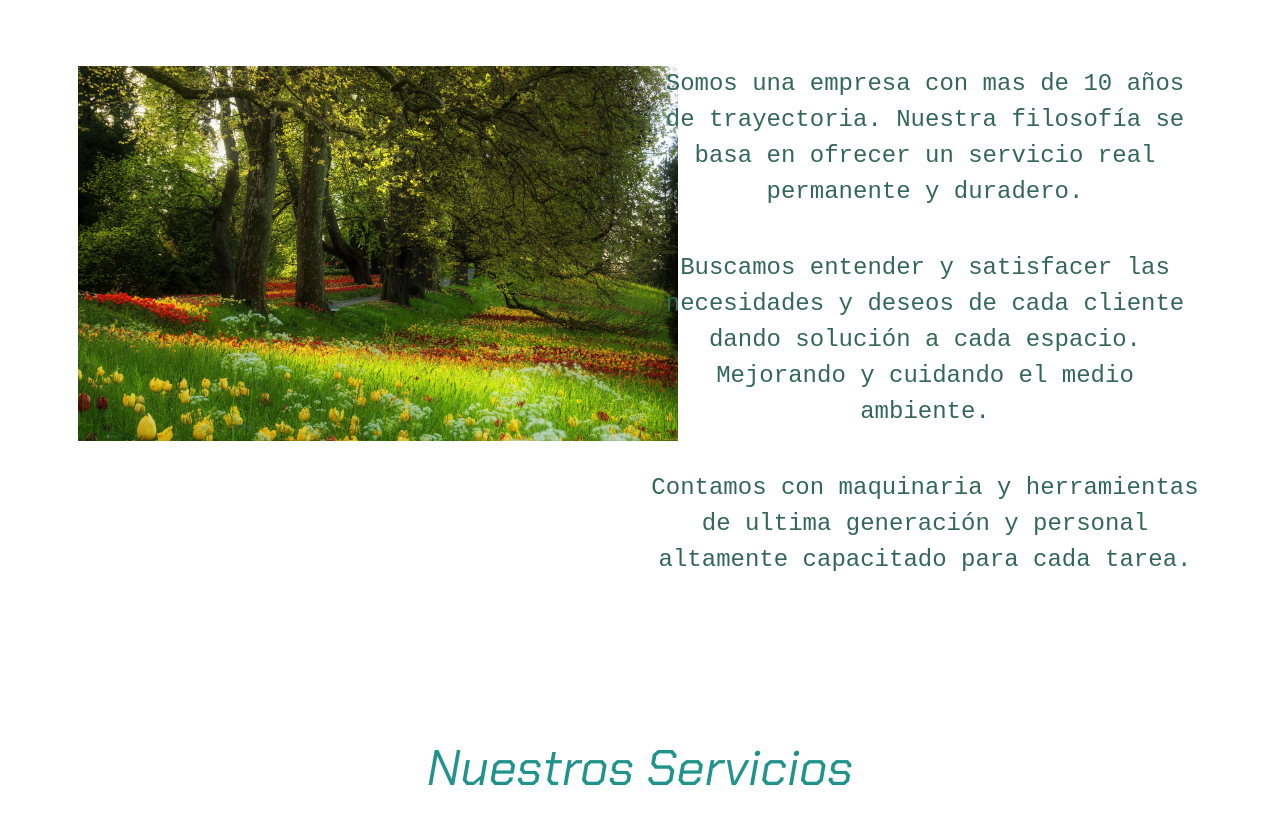
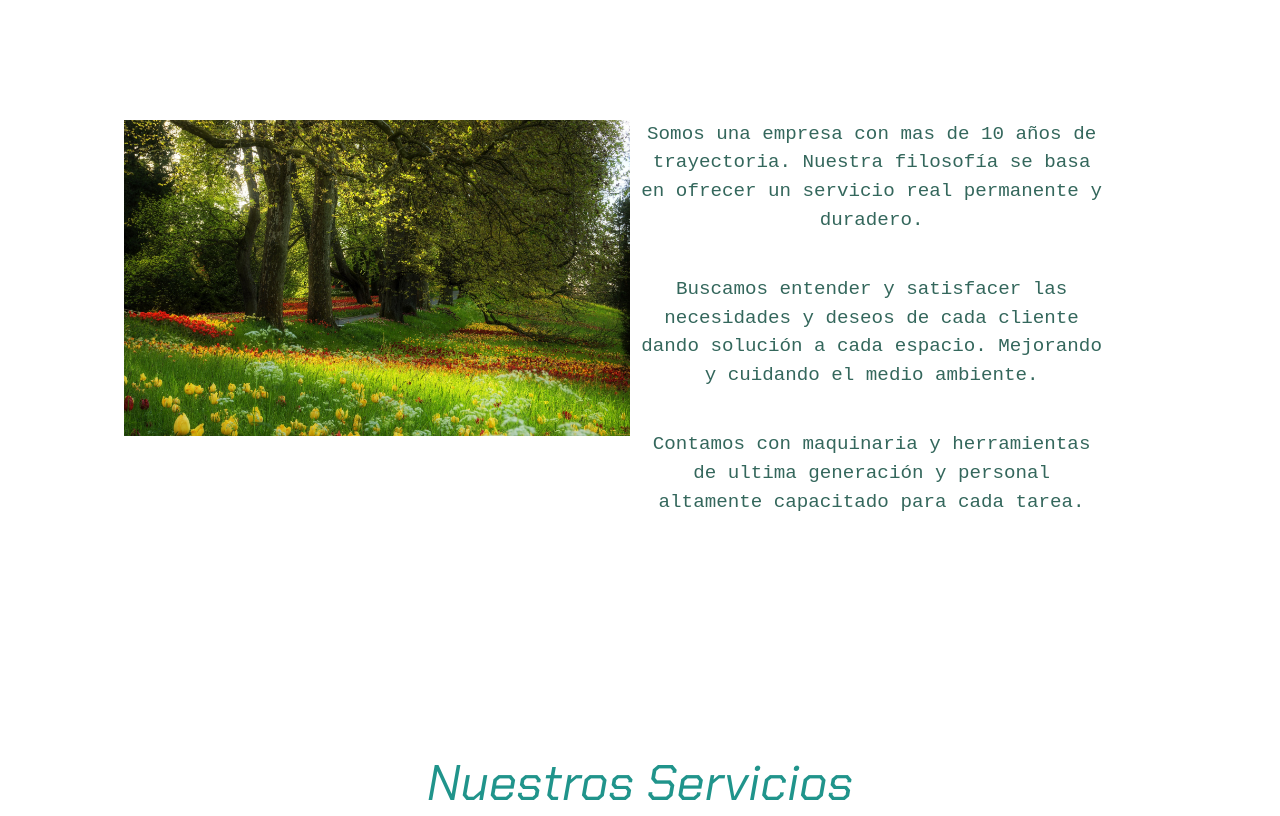
Before and after one commit to arielseba/Ariel_Rodriguez_Cod, a website: page index.html in a window 1280 px wide. Shown: the part 945-1761 px from the top of the page. Drawn offline with nearby package versions, Linux system fonts and the light colour scheme.

Commit message:
ultima actualizacion

```diff
--- a/index.html
+++ b/index.html
@@ -43,27 +43,27 @@
 	</nav>
 
 	<!--BigGarden-->
-	<section id="index" style="margin-top: 5%;"   >
+	<section id="index" style="margin-top: 5%; margin-bottom: 5%;"   >
 		<h1 class="imagena__letra col-xs-12	col-sm-12	col-md-12	col-lg-12" style="font-size: 700%; text-align:center; color: #20948B; "> <br><strong>BigGarden</strong></h1><br><br><br><br>
 		<p class="letra" style="margin-top: 5%;">Nuesto equipo profesional está preparado para hacer de tu espacio verde <br> un lugar único para vos, a la altura de tus pretensiones y necesidades.</p><br><br><br>
 		<p class="letra" style="margin-top: 2%;">Buscaremos que sea un espacio funcional, sostenible y sustentable que haga <br> mas verde tu vida.</p>
 	</section>
 
 	<!--EMPRESA	-->
-	<div  id="empresa" >
-		<h1 class="letra_s" style="text-align: center; position: relative; font-size: 500%;"><br><br> <strong>Nuestra Empresa</strong></h1><br><br><br><br><br><br><br><br>
+	<div  id="empresa" style="margin-bottom: 6%;" >
+		<h1 class="letra_s" style="text-align: center; position: relative; font-size: 500%; "><br><br> <strong>Nuestra Empresa</strong></h1><br><br><br><br><br><br><br><br>
 		<div class="container">
 			<div class="row">
-				<div class="col-xs-12	col-sm-12	col-md-12	col-lg-6" >
-					<div >
-						<img class="imgEmpresa" src="multimedia/hd/2.jpg" alt=""  >
-					</div>
+
+				<div class="col-xs-12	col-sm-12	col-md-12	col-lg-6 col-xl-5"  >
+					<img class="imgEmpresa" src="multimedia/hd/2.jpg" alt="" 	   >
 				</div>
 
-				<div class="col-xs-12	col-sm-12	col-md-12	col-lg-6" >
-					<p class="letra" style=" position: relative;text-align: center;" >Somos una  empresa con mas de 10 años de trayectoria. Nuestra filosofía se basa en ofrecer un servicio real permanente y duradero.</p><br><br>
-					<p class="letra" style=" position: relative; text-align: center;"  >Buscamos entender y satisfacer las necesidades y deseos de cada cliente dando solución a cada espacio. Mejorando y cuidando el medio ambiente.</p><br><br>
-					<p class="letra" style=" position: relative; text-align: center;"  >Contamos con maquinaria y herramientas de ultima generación y personal altamente capacitado para cada tarea.</p><br><br>
+
+				<div class="col-xs-12	col-sm-12	col-md-12	col-lg-6 col-xl-6"  >
+					<p class="letra q" style=" position: relative;text-align: center;" >Somos una  empresa con mas de 10 años de trayectoria. Nuestra filosofía se basa en ofrecer un servicio real permanente y duradero.</p><br><br>
+					<p class="letra q" style=" position: relative; text-align: center;"  >Buscamos entender y satisfacer las necesidades y deseos de cada cliente dando solución a cada espacio. Mejorando y cuidando el medio ambiente.</p><br><br>
+					<p class="letra q" style=" position: relative; text-align: center;"  >Contamos con maquinaria y herramientas de ultima generación y personal altamente capacitado para cada tarea.</p><br><br>
 				</div>
 			</div>
 		</div >
@@ -188,22 +188,22 @@
 					</div>
 
 					<div class="form-group row col-xs-12	col-sm-12	col-md-12	col-lg-8"  >
-						<div class="form-group col-xs-12	col-sm-12	col-md-5	col-lg-6" >
+						<div class="form-group col-xs-12	col-sm-12	col-md-6	col-lg-6" >
 							<label for="nombre" style="font-size: large;margin-top: 5%;">Nombre</label>
 							<input type="text"  class="form-control" style="height: 60%;" name="nombre" placeholder="Ingrese su Nombre" id="nombre">
 						</div><br>
 
-						<div class="form-group col-xs-12	col-sm-12	col-md-5	col-lg-6" >
+						<div class="form-group col-xs-12	col-sm-12	col-md-6	col-lg-6" >
 							<label for="apellido"  style="font-size: large;margin-top: 5%;" >Apellido</label>
 							<input type="text" class="form-control" style="height: 60%;" name="apellido" placeholder="Ingrese su Apellido" id="apellido">
 						</div><br>
 
-						<div class="form-group col-xs-6	col-sm-12	col-md-5	col-lg-6 " style="margin-bottom: 3%; margin-top: 5%;">
-							<label for="email"  style="font-size: large; margin-top: 2%;	">E-mail</label>
+						<div class="form-group col-xs-12	col-sm-12	col-md-12	col-lg-4 " style="margin-bottom: 3%; margin-top: 5%;	">
+							<label for="email"  style="font-size: large; margin-top: 2%;	">E-mail	</label>
 							<input type="text" class="form-control" style="height: 60%;" name="email" placeholder="Ingrese su E-mail" id="">
 						</div>
 
-						<div class="form-group col-xs-12 col-sm-12 col-md-5	col-lg-2" style="margin-top: 9%;width: auto;"   >
+						<div class="form-group col-xs-12 col-sm-6 col-md-6	col-lg-2" style="margin-top: 9%;width: auto;"   >
 							<label for="estado"  style="font-size: large;">Estado Civil</label>
 							<select name="estado"  style="font-size:medium	 ">
 								<option class="form-control" value="SOLTERO" style="font-size:small">Soltero/a</option>
@@ -211,7 +211,7 @@
 							</select>
 						</div>
 
-						<div   class="form-check col-xs-12 col-sm-12 col-md-5 col-lg-3" style="margin-top: 9%; width: auto;" >
+						<div   class="form-check col-xs-12 col-sm-6 col-md-6 col-lg-3" style="margin-top: 9%; width: auto;" >
 							<input type="radio" name="sexo" id="Femenino" >
 							<label for="" style="font-size: medium;">Femenino</label>
 							<input type="radio" name="sexo" id="Masculino" >
@@ -244,19 +244,19 @@
 		<div class="container">
 			<div class="row">
 
-				<div class="letra_f col-sm-12	col-md-5	col-lg-3 "  style="margin-bottom: 5%; margin-right: 15%;"  >
+				<div class="letra_f col-sm-12	col-md-5	col-lg-3"  style="margin-bottom: 5%; margin-right: 15%;"  >
 					<h3 > <strong>Porque elegirnos?</strong></h3>
 					<p  >Nos enfocamos en brindar un servicio profesional de calidad. Somos especialistas en jardinería, mantenimiento de espacios verdes y paisajismo. Generamos soluciones para empresas y consorcios. Damos nueva vida a parques, jardines y piletas.</p>
 				</div>
 
-				<div class="letra_f col-sm-12	col-md-5	col-lg-3" style=" display: grid ; margin-bottom: 5%;" >
+				<div class="letra_f col-sm-12	col-md-5	col-lg-2" style=" display: grid ; margin-bottom: 5%;" >
 					<h3 > <strong> Contacto </strong></h3>
 					<p >Tel: 011-6860-2774</p>
 					<p > Direccion: Acoyte 2650</p>
 					<p >Mail: BigGarden@gmail.com</p>
 				</div>
 
-				<div class=" container footer" >
+				<div class=" container footer"  >
 					<div class="row letra_f" >
 						<h3> <strong>Nuestras redes </strong></h3>
 						<div class="row">
@@ -272,9 +272,9 @@
 								</div>
 							</div>
 
-							<div class="red-whatsapp " style="width: auto; padding: 6%;">
+							<div class="red-whatsapp " style="width: auto; padding: 6%; ">
 								<div > <a href="https://api.whatsapp.com/send?phone=541168602774&text=Hola,%20queria%20consultar%20por%20un%20servicio."><img  style="margin-left: 15%;"	 src="multimedia/imagenes/logo_w.png" width="40"  >
-									<p>  WhatsApp</p></a>
+									<p> WhatsApp</p></a>
 								</div>
 							</div>
 						</div>
--- a/scss/estilos.css
+++ b/scss/estilos.css
@@ -80,7 +80,8 @@ transition-duration: 1s;
   margin-left: auto;
   margin-right: auto;}
   .imgEmpresa{
-  width: 100%;}
+  width: 100%;
+  margin-bottom: 5%;}
   .letra{
   font-family: 'Courier New', Courier, monospace;
   color:  #34675c;
@@ -101,18 +102,15 @@ transition-duration: 1s;
   font-size: large;}
   }
 
-@media screen and ( min-width:768px ){
-  .cardAriel.card{
-  width: 600px;
-  justify-items: center;
-  margin-left: auto;
-  margin-right: auto;}
-  .letra {
-  font-size: 2rem;
-  font-family: 'Courier New', Courier, monospace;
-  color:  #34675c;
-  text-align: center;
-  font-size: xx-large;}
+  @media screen and ( min-width:768px ){
+    .letra {
+    font-family: 'Courier New', Courier, monospace;
+    color:  #34675c;
+    text-align: center;
+    font-size: x-large;}
+    .imgEmpresa{
+    margin-left: 10%;
+    margin-bottom: 5%;}
   }
 
 @media screen and ( min-width:992px ){
@@ -120,7 +118,7 @@ transition-duration: 1s;
   font-family: 'Courier New', Courier, monospace;
   color:  #34675c;
   text-align: center;
-  font-size: 180%;}
+  font-size: x-large;}
   .cardAriel.card{
   width: 350px;
   justify-items: center;
@@ -130,6 +128,9 @@ transition-duration: 1s;
   width: auto;}
   .carousel.slide{
   width: 75%;}
-  .letra{
-  font-size: x-large;}
+  .imgEmpresa{
+    width: 110%;}
+  .letra.q{
+    font-size: 192%;
+    margin-left: 15%;}
 }
```
